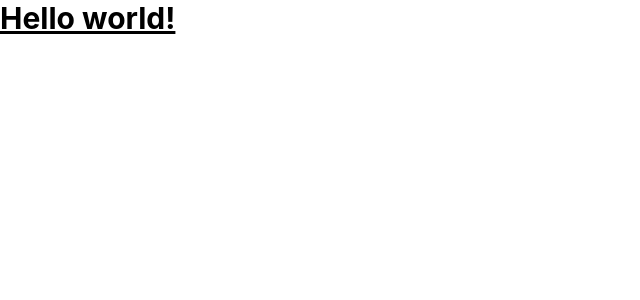
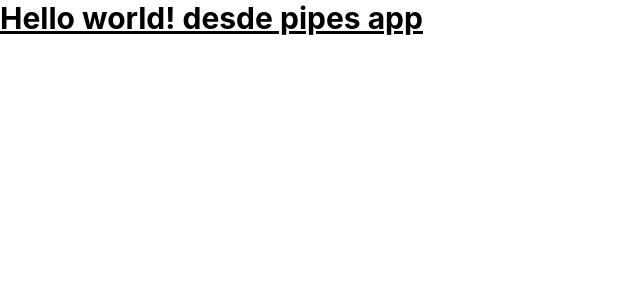
Before and after one commit to MarcoAndresSilva/Angular-pipes-app, an Angular app: page / in a window 1280 px wide. Shown: the top 300 px of the page, without its empty margins (0-640 px from the left). Built offline with nearby package versions, Linux system fonts and the light colour scheme.

Commit message:
hello word from pipes-app

```diff
--- a/src/app/app.html
+++ b/src/app/app.html
@@ -1,2 +1,2 @@
-<h1 class="text-3xl font-bold underline">Hello world!</h1>
+<h1 class="text-3xl font-bold underline">Hello world! desde pipes app</h1>
 <router-outlet />
```
